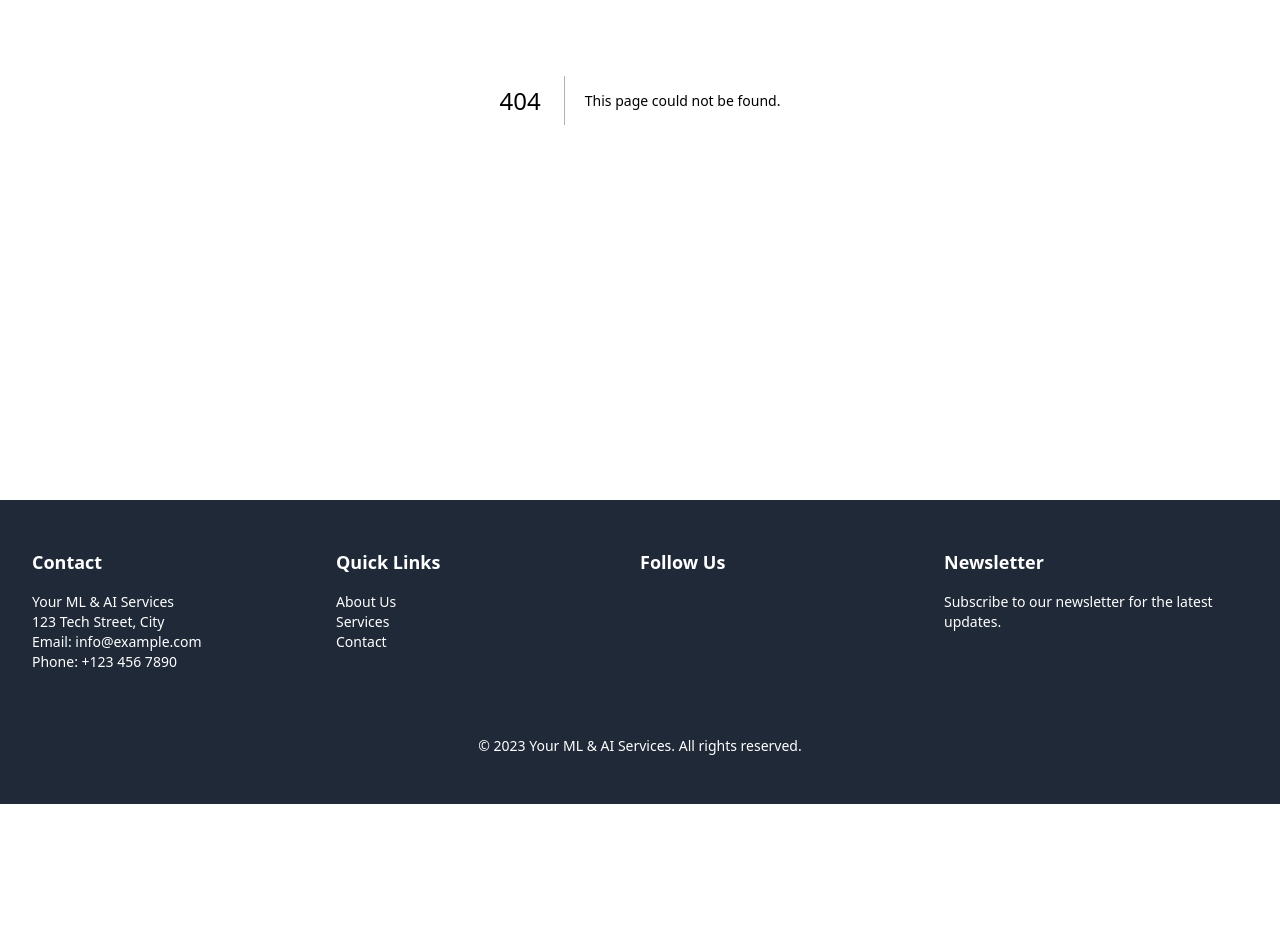
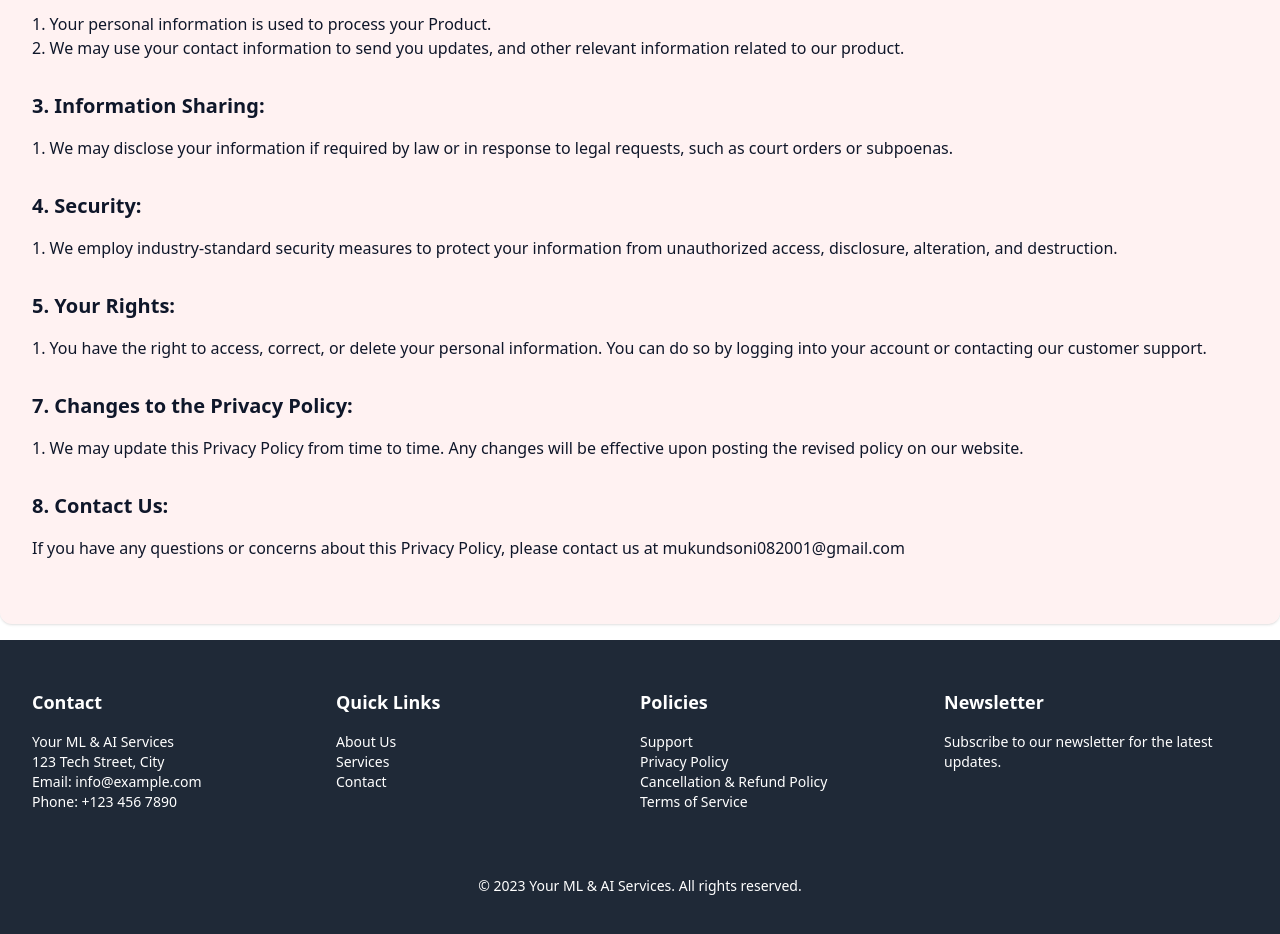
Before and after one commit to mukuRepo/TuckerAi, a Next.js app: page /policy/PrivacyPolicy in a window 1280 px wide. Before the commit this address had no page. Shown: the part 300-1234 px from the top of the page. Before the commit the page ends 1104 px from the top, so only its background shows below. Built offline with nearby package versions, Linux system fonts and the light colour scheme.

Commit message:
policies

```diff
--- a/components/Footer/Fotter.tsx
+++ b/components/Footer/Fotter.tsx
@@ -34,27 +34,29 @@ const Footer: React.FC = () => {
           </ul>
         </div>
         <div className="w-1/4">
-          <h3 className="mb-4 text-lg font-semibold">Follow Us</h3>
-          <div className="flex space-x-4">
-            <a
-              href="#"
-              className="text-white transition duration-300 hover:text-gray-300"
-            >
-              <i className="fab fa-facebook"></i>
-            </a>
-            <a
-              href="#"
-              className="text-white transition duration-300 hover:text-gray-300"
-            >
-              <i className="fab fa-twitter"></i>
-            </a>
-            <a
-              href="#"
-              className="text-white transition duration-300 hover:text-gray-300"
-            >
-              <i className="fab fa-linkedin"></i>
-            </a>
-          </div>
+          <h3 className="mb-4 text-lg font-semibold">Policies</h3>
+          <ul className="text-sm">
+            <li>
+              <Link href="/policy/support" className="transition duration-300 hover:text-gray-300">
+              Support
+              </Link>
+            </li>
+            <li>
+              <a href="/policy/PrivacyPolicy" className="transition duration-300 hover:text-gray-300">
+              Privacy Policy
+              </a>
+            </li>
+            <li>
+              <Link href="/policy/Cancellation&RefundPolicy" className="transition duration-300 hover:text-gray-300">
+              Cancellation & Refund Policy
+              </Link>
+            </li>
+            <li>
+              <Link href="/policy/TermsofService" className="transition duration-300 hover:text-gray-300">
+              Terms of Service
+              </Link>
+            </li>
+          </ul>
         </div>
         <div className="hidden w-1/4 md:block">
           <h3 className="mb-4 text-lg font-semibold">Newsletter</h3>
--- /dev/null
+++ b/pages/policy/Cancellation&RefundPolicy.tsx
@@ -0,0 +1,68 @@
+// pages/booking.tsx
+
+import React from 'react';
+
+const Booking: React.FC = () => {
+  return (
+    <div className="container mx-auto mt-[72px] p-8">
+      <h1 className="mb-4 text-3xl font-bold">AI Solutions and Services</h1>
+
+      <div className="p-6 bg-white rounded-md shadow-md bg-opacity-30">
+        <h2 className="mb-4 text-xl font-bold">Service Agreement</h2>
+
+        <p className="mb-4">
+          We understand that your AI requirements may evolve, and adjustments to your service plan might be necessary.
+          Please take note of our service agreement below:
+        </p>
+
+        <div className="mb-4">
+          <strong>1. Modification Period:</strong>
+          <ul>
+            <li>Changes requested 30 or more days before the scheduled service date will be accommodated without additional charges.</li>
+          </ul>
+        </div>
+
+        <div className="mb-4">
+          <strong>2. Early Termination:</strong>
+          <ul>
+            <li>In the event of early termination, clients will be billed for the entire reserved service period.</li>
+          </ul>
+        </div>
+
+        <div className="mb-4">
+          <strong>3. Customization Policy:</strong>
+          <ul>
+            <li>Customizations to the service plan or features are subject to availability and may result in a pricing adjustment.</li>
+          </ul>
+        </div>
+
+        <div className="mb-4">
+          <strong>4. Refund Process:</strong>
+          <ul>
+            <li>Refunds for service cancellations will be processed within 10 business days and may take additional time to reflect in your account.</li>
+          </ul>
+        </div>
+
+        <div className="mb-4">
+          <strong>5. Special Offers and Non-Refundable Plans:</strong>
+          <ul>
+            <li>Some promotional rates or non-refundable plans may have different cancellation policies. Please review the terms and conditions associated with these offerings.</li>
+          </ul>
+        </div>
+
+        <div className="mb-4">
+          <strong>6. Enterprise Agreements:</strong>
+          <ul>
+            <li>Enterprise agreements are subject to different terms and conditions as outlined in the contract.</li>
+          </ul>
+        </div>
+
+        <p>
+          Please note that this is a general example, and the actual service agreement for your specific AI solution may differ. It is recommended to review the service agreement at the time of booking to ensure clarity and avoid any misunderstandings.
+        </p>
+      </div>
+    </div>
+  );
+};
+
+export default Booking;
--- /dev/null
+++ b/pages/policy/PrivacyPolicy.tsx
@@ -0,0 +1,61 @@
+// pages/privacy.tsx
+
+import Head from 'next/head';
+
+const PrivacyPolicy: React.FC = () => {
+  return (
+    <div className=" mt-[72px] h-full">
+      <Head>
+        <title>Privacy Policy - Tucker Ai</title>
+      </Head>
+
+      <header className="p-4 text-center text-black">
+        <h1 className="text-2xl font-semibold">Privacy Policy</h1>
+      </header>
+
+      <main className="container p-8 mx-auto mb-4 bg-red-200 bg-opacity-25 shadow rounded-xl">
+        <section className="mb-8">
+          <h2 className="mb-4 text-xl font-semibold">1. Information We Collect:</h2>
+          <p>1. We may collect personal information such as your name, contact details, payment information, and other relevant details necessary for booking.</p>
+        </section>
+
+        <section className="mb-8">
+          <h2 className="mb-4 text-xl font-semibold">2. How We Use Your Information:</h2>
+          <ul>
+          <li>1. Your personal information is used to process your Product.</li>
+          <li>2. We may use your contact information to send you updates, and
+            other relevant information related to our product.</li>
+          </ul>
+        </section>
+
+        <section className="mb-8">
+          <h2 className="mb-4 text-xl font-semibold">3. Information Sharing:</h2>
+          <p>1. We may disclose your information if required by law or in response to legal requests, such as court orders or subpoenas.</p>
+        </section>
+
+        <section className="mb-8">
+          <h2 className="mb-4 text-xl font-semibold">4. Security:</h2>
+          <p>1. We employ industry-standard security measures to protect your information from unauthorized access, disclosure, alteration, and destruction.</p>
+        </section>
+
+        <section className="mb-8">
+          <h2 className="mb-4 text-xl font-semibold">5. Your Rights:</h2>
+          {/* Include your content for Your Rights */}
+          <p>1. You have the right to access, correct, or delete your personal information. You can do so by logging into your account or contacting our customer support.</p>
+        </section>
+
+        <section className="mb-8">
+          <h2 className="mb-4 text-xl font-semibold">7. Changes to the Privacy Policy:</h2>
+          <p>1. We may update this Privacy Policy from time to time. Any changes will be effective upon posting the revised policy on our website.</p>
+        </section>
+
+        <section className="mb-8">
+          <h2 className="mb-4 text-xl font-semibold">8. Contact Us:</h2>
+          <p>If you have any questions or concerns about this Privacy Policy, please contact us at mukundsoni082001@gmail.com</p>
+        </section>
+      </main>
+    </div>
+  );
+};
+
+export default PrivacyPolicy;
--- /dev/null
+++ b/pages/policy/TermsofService.tsx
@@ -0,0 +1,31 @@
+// pages/terms-of-service.tsx
+import React from 'react';
+
+const TermsOfService: React.FC = () => {
+  return (
+    <div className="container mx-auto mt-[72px]">
+      <h1 className="mb-4 text-3xl font-bold">Terms of Service</h1>
+
+      <p>
+        Welcome to Tucker Ai! These terms of service outline the rules and regulations for the use of our website located at https://tucker-ai.vercel.app/home.
+      </p>
+
+      <h2 className="mt-4 mb-2 text-xl font-bold">1. Acceptance of Terms</h2>
+      <p>
+        By accessing this website, we assume you accept these terms of service in full. Do not continue to use Tucker Ai's website if you do not accept all of the terms and conditions stated on this page.
+      </p>
+
+      <h2 className="mt-4 mb-2 text-xl font-bold">2. Intellectual Property</h2>
+      <p>
+        The content of this website is protected by copyright and other laws, and is the property of Tucker Ai. All rights are reserved.
+      </p>
+
+      <h2 className="mt-4 mb-2 text-xl font-bold">Contact Information</h2>
+      <p>
+        If you have any questions or concerns regarding these terms of service, please contact us at mukundsoni082001@gmail.com.
+      </p>
+    </div>
+  );
+};
+
+export default TermsOfService;
--- /dev/null
+++ b/pages/policy/support.tsx
@@ -0,0 +1,24 @@
+// pages/support.tsx
+import React from 'react';
+
+const Support: React.FC = () => {
+  return (
+    <div className="container mx-auto mt-[72px] h-screen flex flex-col justify-center items-center gap-2 p-10">
+      <h1 className="mb-4 text-3xl font-bold">Support</h1>
+      <p>
+        Thank you for reaching out to our support team. We are here to assist you with any questions or concerns you may have.
+      </p>
+      <p>
+        For general inquiries, you can contact us at <a href="mailto:mukundsoni082001@gmail.com">mukundsoni082001@gmail.com</a>.
+      </p>
+      <p>
+        If you are facing technical issues, please provide detailed information about the problem, including any error messages you may have encountered.
+      </p>
+      <p>
+        Our support team is available during business hours and will respond to your inquiry as soon as possible.
+      </p>
+    </div>
+  );
+};
+
+export default Support;
```
